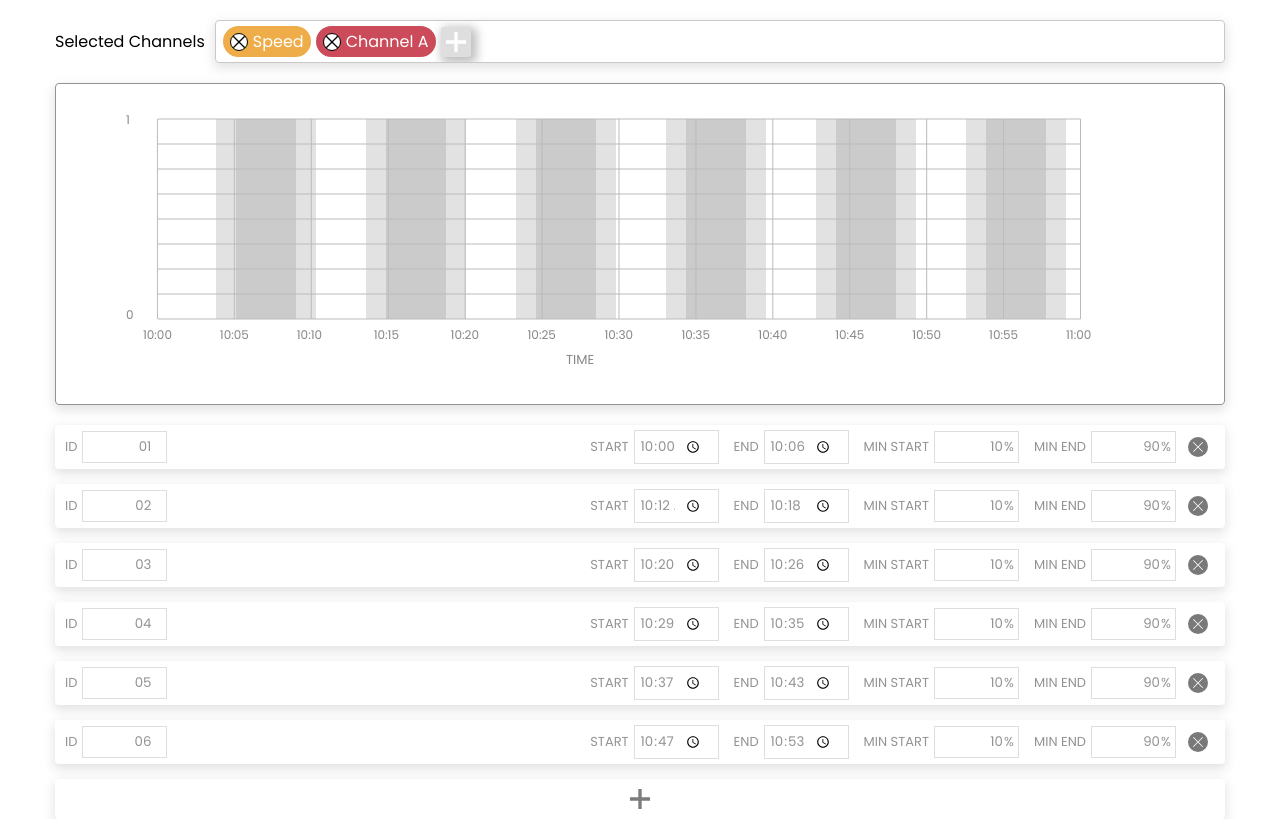
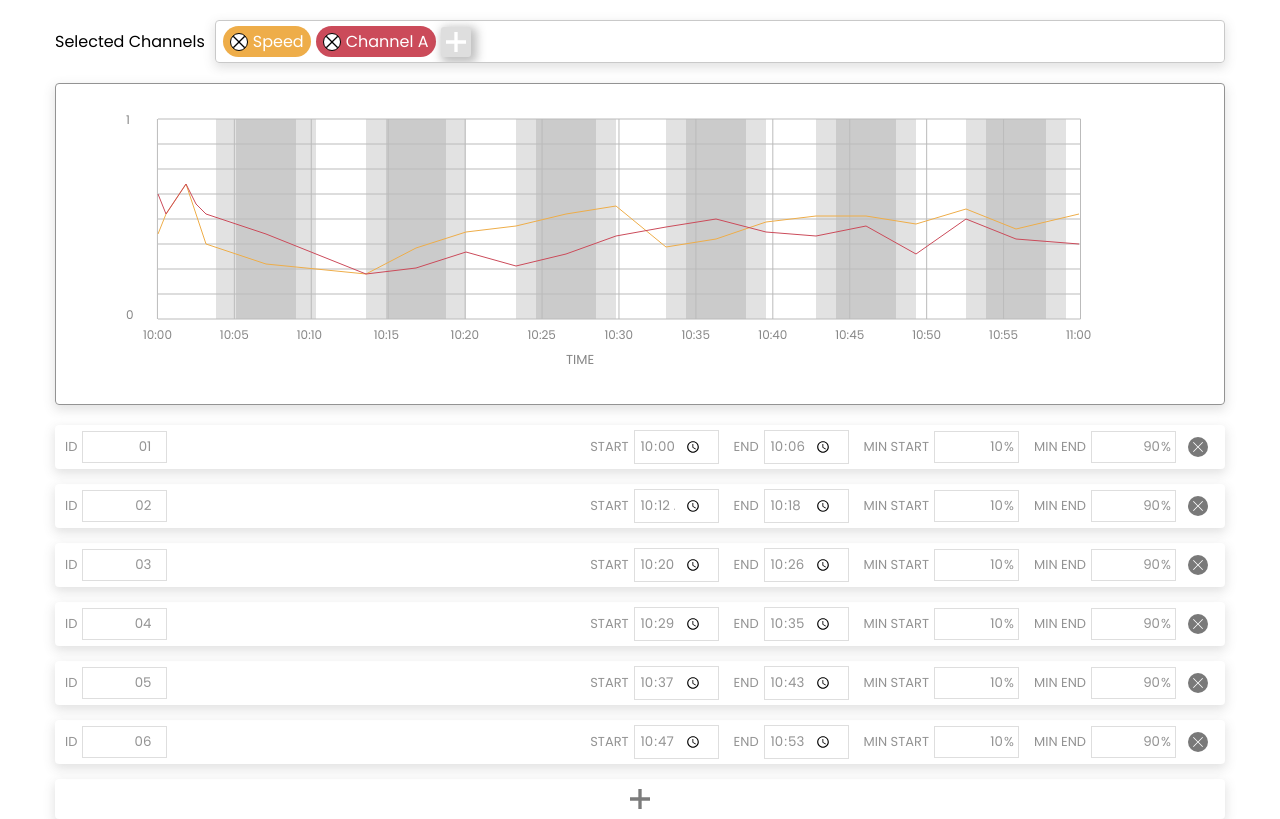
Before and after one commit to noriermeni/timeline-task, a React app: page / in a window 1280 px wide. Built offline with nearby package versions, Linux system fonts and the light colour scheme.

Commit message:
create svg graph as test with static data

```diff
--- a/src/App.js
+++ b/src/App.js
@@ -60,30 +60,50 @@ class App extends Component {
                     title: 'Speed',
                     color: '#EEAD49',
                     isActive: true,
+                    beatings: {
+                        arrayX: [ 92, 100, 120, 130, 140, 200, 300, 350, 400, 450, 500, 550, 600, 650, 700, 750, 800, 850, 900, 950, 1013 ],
+                        arrayY: [ 140, 120, 90, 120, 150, 170, 180, 154, 138, 132, 120, 112, 153, 145, 128, 122, 122, 130, 115, 135, 120 ],
+                    }
                 },
                 {
                     id: 1,
                     title: 'Channel A',
                     color: '#CB4B5A',
                     isActive: true,
+                    beatings: {
+                        arrayX: [ 92, 100, 120, 130, 140, 200, 300, 350, 400, 450, 500, 550, 600, 650, 700, 750, 800, 850, 900, 950, 1013 ],
+                        arrayY: [ 100, 120, 90, 110, 120, 140, 180, 174, 158, 172, 160, 142, 133, 125, 138, 142, 132, 160, 125, 145, 150 ],
+                    }
                 },
                 {
                     id: 2,
                     title: 'Channel B',
                     color: '#75308E',
                     isActive: false,
+                    beatings: {
+                        arrayX: [ 92, 100, 120, 130, 140, 200, 300, 350, 400, 450, 500, 550, 600, 650, 700, 750, 800, 850, 900, 950, 1013 ],
+                        arrayY: [ 80, 90, 100, 90, 100, 120, 130, 144, 128, 142, 170, 162, 153, 175, 168, 182, 189, 193, 175, 170, 172 ],
+                    }
                 },
                 {
                     id: 3,
                     title: 'Channel C',
                     color: '#30638E',
                     isActive: false,
+                    beatings: {
+                        arrayX: [ 92, 100, 120, 130, 140, 200, 300, 350, 400, 450, 500, 550, 600, 650, 700, 750, 800, 850, 900, 950, 1013 ],
+                        arrayY: [ 70, 90, 110, 111, 113, 115, 113, 110, 128, 132, 140, 122, 133, 145, 138, 142, 149, 153, 175, 150, 162 ],
+                    }
                 },
                 {
                     id: 4,
                     title: 'Channel C',
                     color: '#008775',
                     isActive: false,
+                    beatings: {
+                        arrayX: [ 92, 100, 120, 130, 140, 200, 300, 350, 400, 450, 500, 550, 600, 650, 700, 750, 800, 850, 900, 950, 1013 ],
+                        arrayY: [ 95, 97, 103, 110, 106, 110, 123, 131, 128, 122, 110, 102, 113, 125, 138, 142, 159, 143, 145, 147, 151 ],
+                    }
                 },
             ],
             svgTimeName: 'TIME',
@@ -136,7 +156,6 @@ class App extends Component {
     }
     // Function used to add new element to Time Phases - START
 
-
     // Function used to change Channel object to Active true - START
     enableChannelElement = (channel) => { // TODO: NEED TO REFACTOR function enableChannelElement and disableChannelElement need to change to toggleChannelElement
         let newChannels = [...this.state.channels]
--- a/src/components/svgGraphComponents/index.js
+++ b/src/components/svgGraphComponents/index.js
@@ -3,22 +3,50 @@ import "./style.scss"
 
 const GraphContainer = (props) => {
     const svgRef = useRef()
+
+    const [ phases, setPhases ] = useState(props.phases)
+    const [ channels, setChannels ] = useState(props.channels)
+    const [ polylines, setPolylines ] = useState([])
+    const [ polylinesColors, setPolylinesColors ] = useState([])
     const [ numbers, setNumbers ] = useState([1, 2, 3, 4, 5, 6, 7, 8, 9])
+
+    useEffect(() => {
+        setPhases(props.phases)
+        setChannels(props.channels)
+        generatePolylineArray()
+    }, [ props.phases, props.channels ])
+
+
+    const generatePolylineArray = () => {
+        channels.map( channel => {
+            let polylineString = '';
+
+            channel?.beatings?.arrayX.map((coordX, i) => {
+                return polylineString += `${coordX},${channel?.beatings?.arrayY[i]} `
+            })
+            setPolylines(oldArray => [...oldArray, polylineString])
+        })
+
+	}
 
     return (
         <svg
             className="svgContainer"
             // ref=()
         >
-            { React.Children.toArray (
-                props.phases.map((phase, i) =>
-                    <g className="bar" transform={"translate(" + 150 * (i + 1) + ",0)"}>
-                        <rect fill="#E2E2E2" height="200px" y={25} x="0" width="20"></rect>
-                        <rect fill="#CBCBCB" height="200px" y={25} x={20} width="60"></rect>
-                        <rect fill="#E2E2E2" height="200px" y={25} x={80} width="20"></rect>
-                    </g>
-                )
-            )}
+            {console.log(polylines)}
+
+            <g className="phaseDetails">
+                { React.Children.toArray (
+                    phases.map((phase, i) =>
+                        <g className="bar" id="two">
+                            <rect fill="#E2E2E2" height="200px" y={25} x={ 150 * (i + 1) + 0 } width={20}></rect>
+                            <rect fill="#CBCBCB" height="200px" y={25} x={ 150 * (i + 1) + 20 } width={60}></rect>
+                            <rect fill="#E2E2E2" height="200px" y={25} x={ 150 * (i + 1) + 80 } width={20}></rect>
+                        </g>
+                    )
+                )}
+            </g>
 
             <g className="horizontalLines">
                 {React.Children.toArray (
@@ -28,7 +56,7 @@ const GraphContainer = (props) => {
                 )}
             </g>
 
-            <g>
+            <g className="verticalLines">
                 { React.Children.toArray (
                     props.svgTimeLengths.map((element, i) =>
                         <line stroke="#BBBBBB" strokeWidth="1" x1={(76.9230769231 * ++i) + 14.51 } x2={(76.9230769231 * i) + 14.51 } y1="25" y2="225"></line>
@@ -36,7 +64,7 @@ const GraphContainer = (props) => {
                 )}
             </g>
 
-            <g>
+            <g className="horizontalData">
                 { React.Children.toArray (
                     props.svgTimeLengths.map((element, i) =>
                         <text style={{ fontSize: 12, fill: '#868686' }} x={ (76.9230769231 * ++i) } y="245">{element}</text>
@@ -45,10 +73,20 @@ const GraphContainer = (props) => {
                 <text style={{ fontSize: 13, fill: '#868686' }} x="500" y="270" className="label-title">{props.svgTimeName}</text>
             </g>
 
-            <g className="labels y-labels">
+            <g className="verticalData">
                 <text style={{ fontSize: 12, fill: '#868686' }} x={60} y={225}>{props.beatsLength[0]}</text>
                 <text style={{ fontSize: 12, fill: '#868686' }} x={60} y={30}>{props.beatsLength[1]}</text>
             </g>
+
+            <g className="breatingsContainer">
+            { React.Children.toArray (
+                polylines.map((polyline, i) =>
+                    channels[i]?.isActive && <polyline stroke={channels[i]?.color} fill="none" points={polyline} />
+                )
+            )}
+            </g>
+
+
         </svg>
     );
 }
--- a/src/containers/graphContainer/index.js
+++ b/src/containers/graphContainer/index.js
@@ -5,8 +5,6 @@ import "./style.scss"
 // import Scissors from '../../assets/icons/scissors.svg'
 
 const GraphContainer = (props) => {
-    const [ phases, setPhases ] = useState(props.phases)
-    const [ channels, setChannels ] = useState(props.channels)
     const [ horizontalLines, setHorizontalLines] = useState([])
 
     return (
@@ -17,8 +15,8 @@ const GraphContainer = (props) => {
                 svgTimeLengths={props.svgTimeLengths}
                 svgTimeName={props.svgTimeName}
                 beatsLength={props.beatsLength}
-                phases={phases}
-                channels={channels}
+                phases={props.phases}
+                channels={props.channels}
             />
         </div>
     );
```
